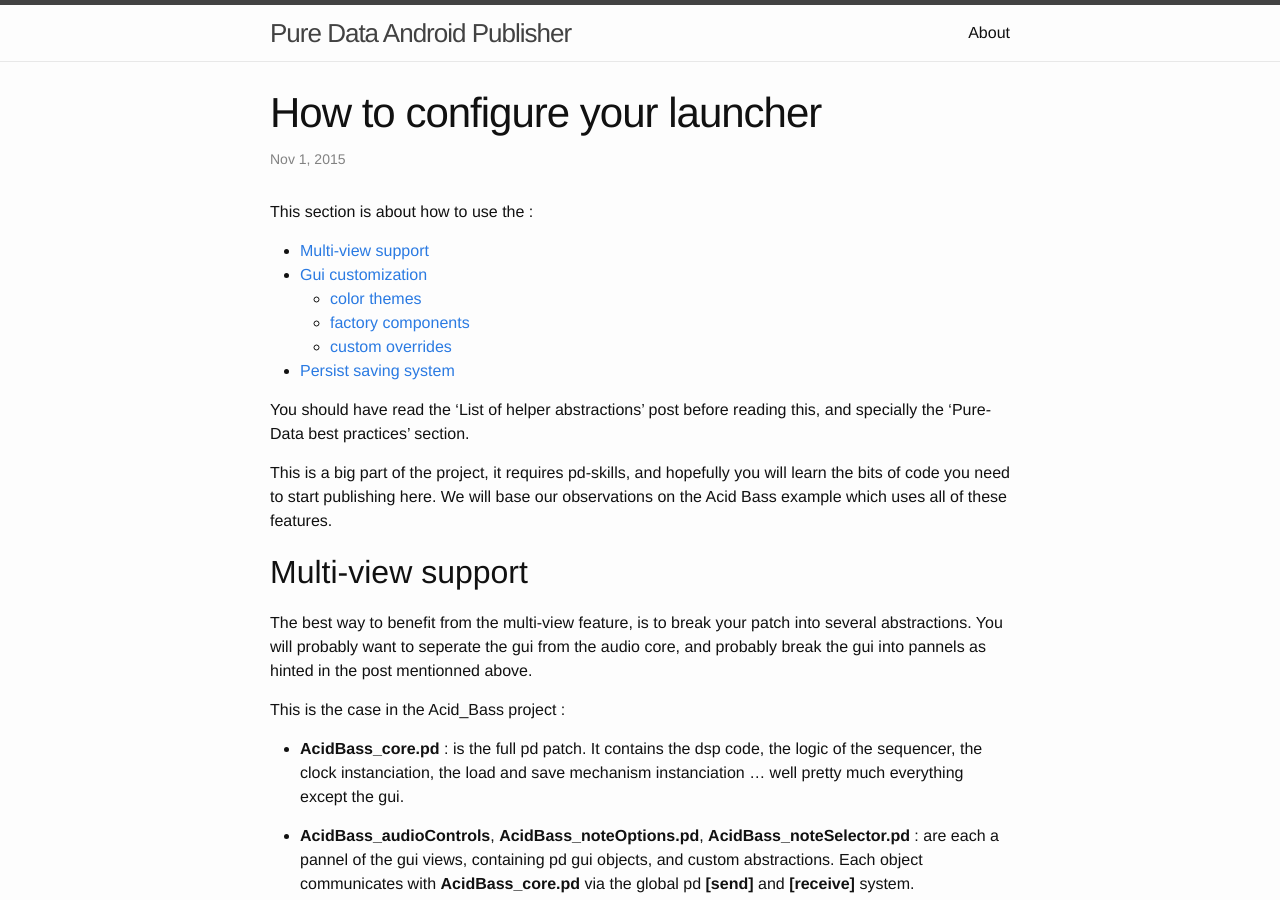
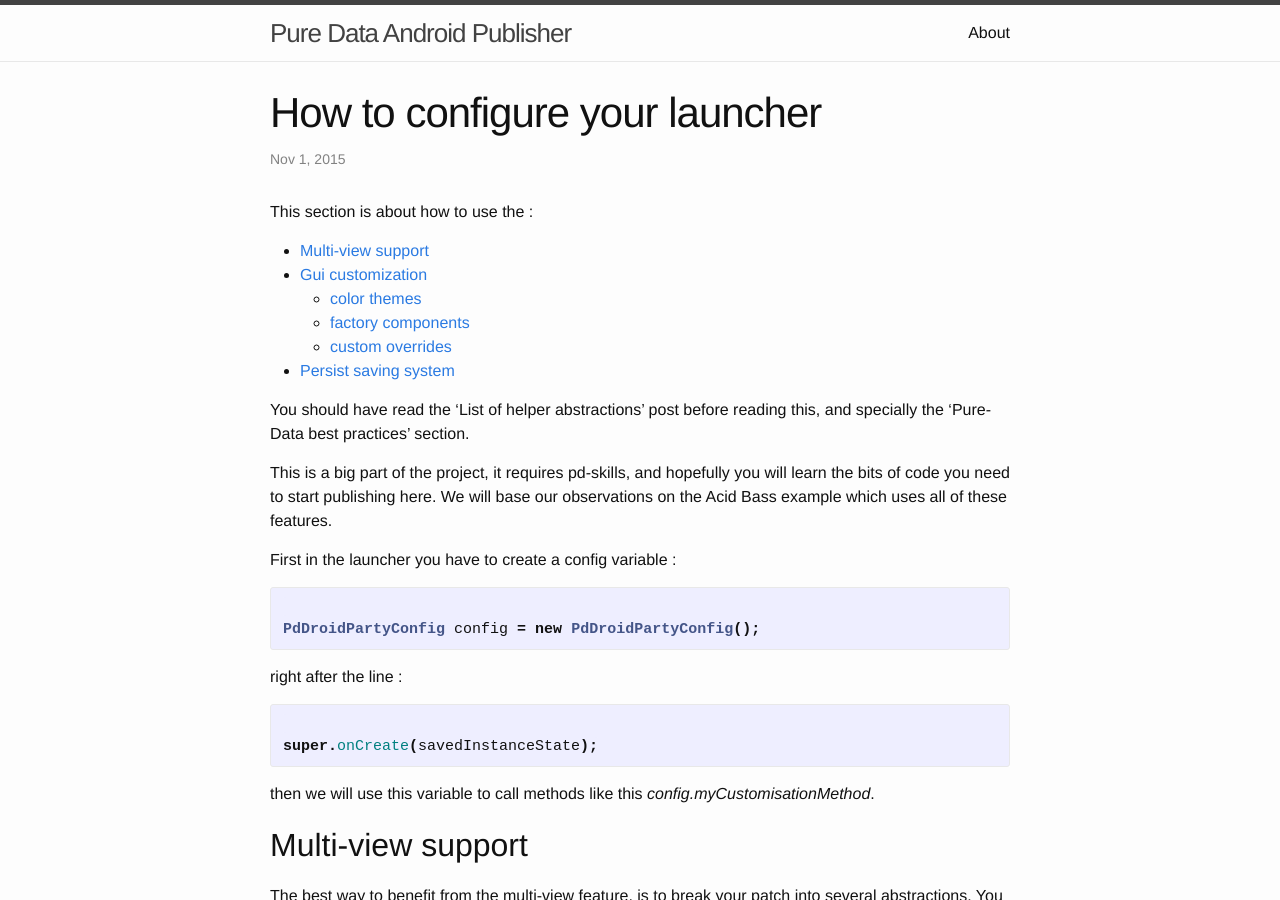
Before and after one commit to b2renger/PdDroidPublisher, a Jekyll site: the page built from _posts/2015-11-01-How_to_configure_your_launcher.md, in a window 1280 px wide and 900 px high. Built offline with Jekyll 4.4.1, drawn with Linux system fonts in a browser that asks for light colours.

Commit message:
added missing PdDroidPartyConfig instanciation.

```diff
--- a/_posts/2015-11-01-How_to_configure_your_launcher.md
+++ b/_posts/2015-11-01-How_to_configure_your_launcher.md
@@ -18,6 +18,19 @@ This section is about how to use the :
 You should have read the 'List of helper abstractions' post before reading this, and specially the 'Pure-Data best practices' section.
 
 This is a big part of the project, it requires pd-skills, and hopefully you will learn the bits of code you need to start publishing here. We will base our observations on the Acid Bass example which uses all of these features.
+
+First in the launcher you have to create a config variable :
+
+{% highlight java %}
+PdDroidPartyConfig config = new PdDroidPartyConfig();
+{% endhighlight %}
+
+right after the line :
+{% highlight java %}
+super.onCreate(savedInstanceState);
+{% endhighlight %}
+
+then we will use this variable to call methods like this *config.myCustomisationMethod*.
 
 
 <a name="multi-view"/>
```
